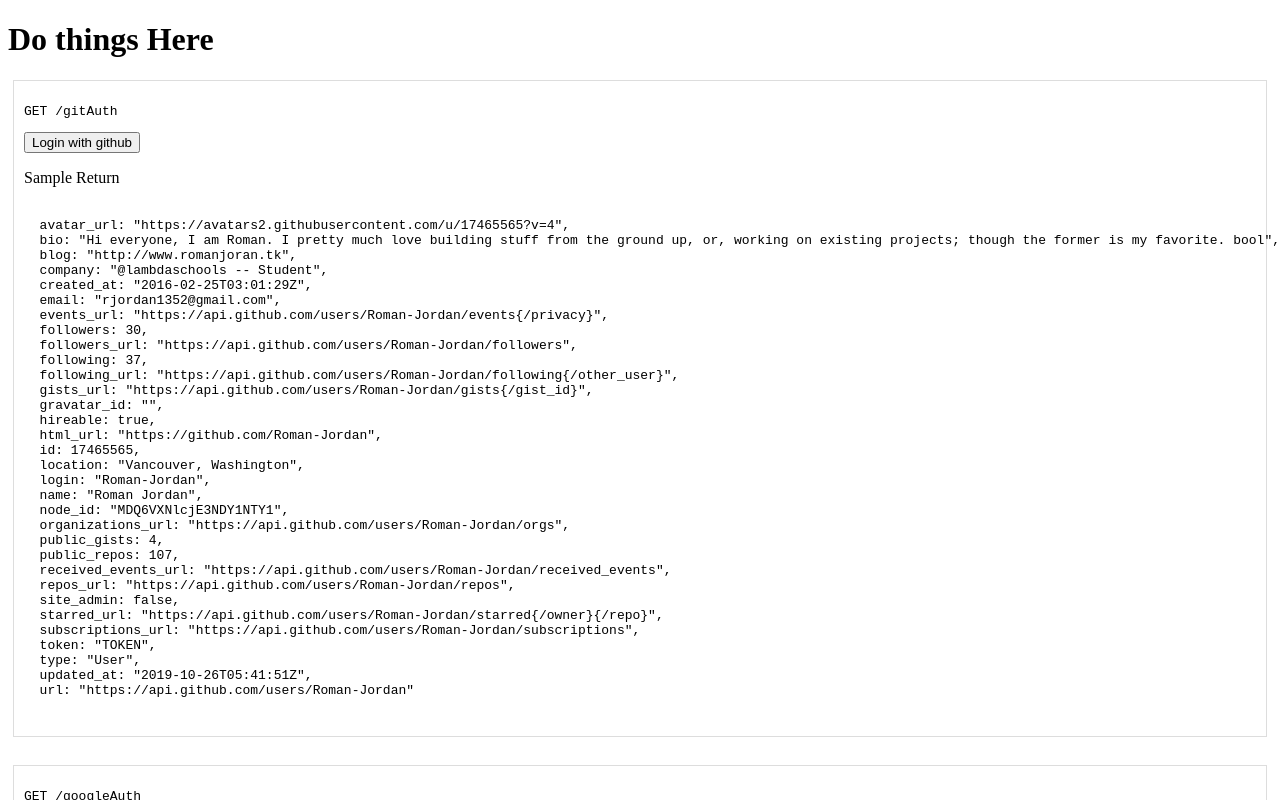
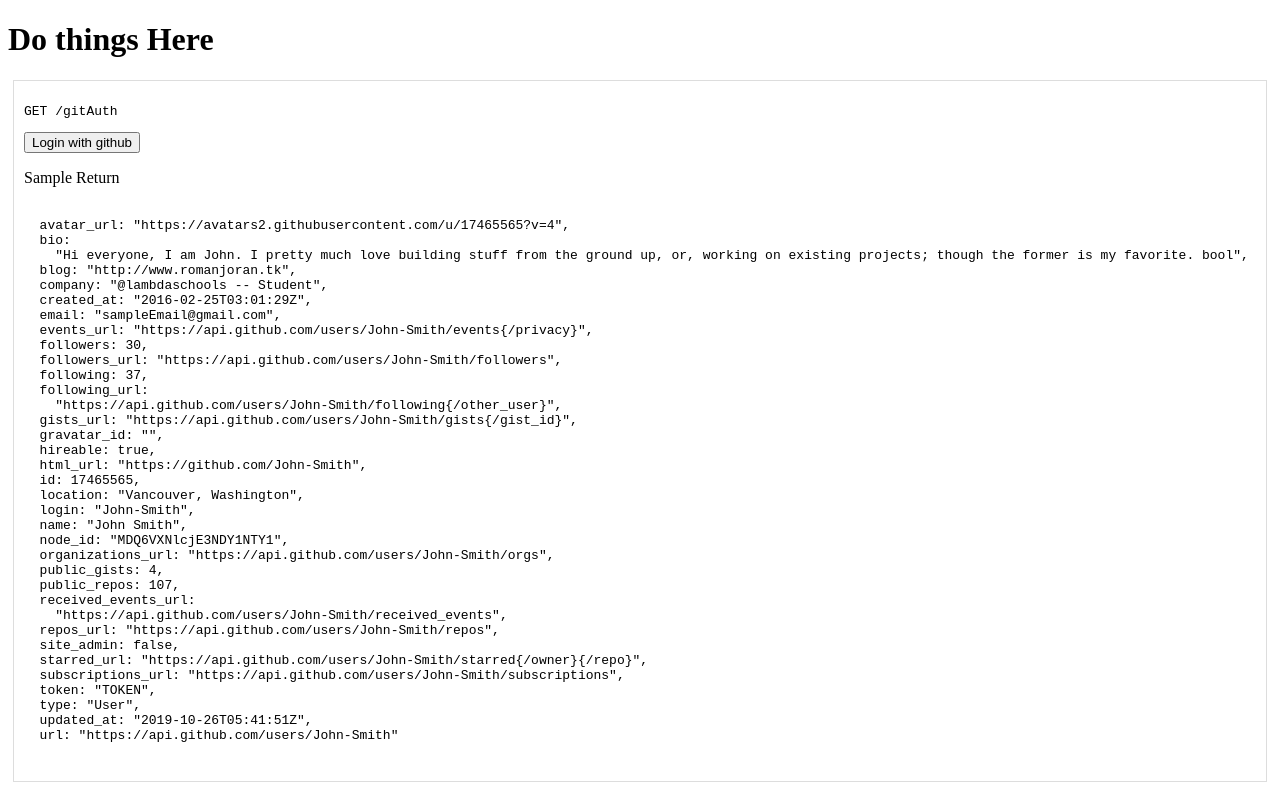
Before and after one commit to Refresh-App/Front-End, a React (Create React App) app: page / in a window 1280 px wide. Shown: the top 800 px of the page. Built offline with nearby package versions, Linux system fonts and the light colour scheme.

Commit message:
checking staging

```diff
--- a/src/components/register/GithubSignInButton.js
+++ b/src/components/register/GithubSignInButton.js
@@ -31,37 +31,40 @@ const GithubSignInButton = () => {
         <pre>
           {`
   avatar_url: "https://avatars2.githubusercontent.com/u/17465565?v=4",
-  bio: "Hi everyone, I am Roman. I pretty much love building stuff from the ground up, or, working on existing projects; though the former is my favorite. bool",
+  bio:
+    "Hi everyone, I am John. I pretty much love building stuff from the ground up, or, working on existing projects; though the former is my favorite. bool",
   blog: "http://www.romanjoran.tk",
   company: "@lambdaschools -- Student",
   created_at: "2016-02-25T03:01:29Z",
-  email: "rjordan1352@gmail.com",
-  events_url: "https://api.github.com/users/Roman-Jordan/events{/privacy}",
+  email: "sampleEmail@gmail.com",
+  events_url: "https://api.github.com/users/John-Smith/events{/privacy}",
   followers: 30,
-  followers_url: "https://api.github.com/users/Roman-Jordan/followers",
+  followers_url: "https://api.github.com/users/John-Smith/followers",
   following: 37,
-  following_url: "https://api.github.com/users/Roman-Jordan/following{/other_user}",
-  gists_url: "https://api.github.com/users/Roman-Jordan/gists{/gist_id}",
+  following_url:
+    "https://api.github.com/users/John-Smith/following{/other_user}",
+  gists_url: "https://api.github.com/users/John-Smith/gists{/gist_id}",
   gravatar_id: "",
   hireable: true,
-  html_url: "https://github.com/Roman-Jordan",
+  html_url: "https://github.com/John-Smith",
   id: 17465565,
   location: "Vancouver, Washington",
-  login: "Roman-Jordan",
-  name: "Roman Jordan",
+  login: "John-Smith",
+  name: "John Smith",
   node_id: "MDQ6VXNlcjE3NDY1NTY1",
-  organizations_url: "https://api.github.com/users/Roman-Jordan/orgs",
+  organizations_url: "https://api.github.com/users/John-Smith/orgs",
   public_gists: 4,
   public_repos: 107,
-  received_events_url: "https://api.github.com/users/Roman-Jordan/received_events",
-  repos_url: "https://api.github.com/users/Roman-Jordan/repos",
+  received_events_url:
+    "https://api.github.com/users/John-Smith/received_events",
+  repos_url: "https://api.github.com/users/John-Smith/repos",
   site_admin: false,
-  starred_url: "https://api.github.com/users/Roman-Jordan/starred{/owner}{/repo}",
-  subscriptions_url: "https://api.github.com/users/Roman-Jordan/subscriptions",
+  starred_url: "https://api.github.com/users/John-Smith/starred{/owner}{/repo}",
+  subscriptions_url: "https://api.github.com/users/John-Smith/subscriptions",
   token: "TOKEN",
   type: "User",
   updated_at: "2019-10-26T05:41:51Z",
-  url: "https://api.github.com/users/Roman-Jordan"
+  url: "https://api.github.com/users/John-Smith"
   `}
           </pre>
       </div>
--- a/src/components/register/sampleJson.js
+++ b/src/components/register/sampleJson.js
@@ -5,7 +5,7 @@ export const gitAuth = {
   blog: "http://www.romanjoran.tk",
   company: "@lambdaschools -- Student",
   created_at: "2016-02-25T03:01:29Z",
-  email: "rjordan1352@gmail.com",
+  email: "sampleEmail@gmail.com",
   events_url: "https://api.github.com/users/John-Smith/events{/privacy}",
   followers: 30,
   followers_url: "https://api.github.com/users/John-Smith/followers",
```
